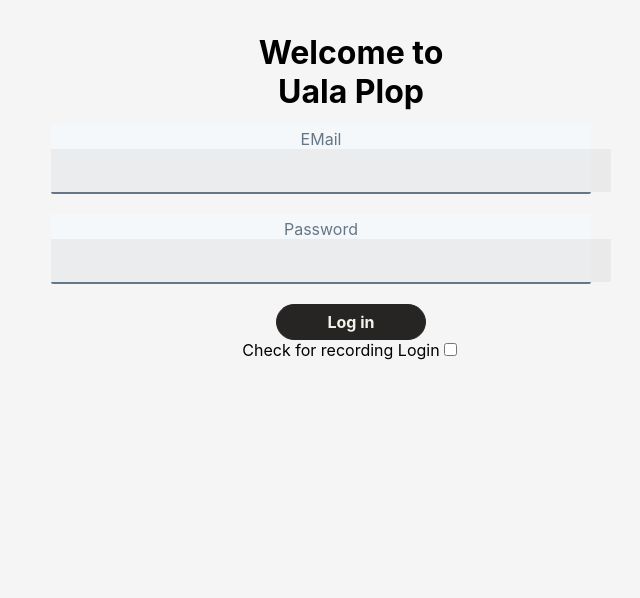
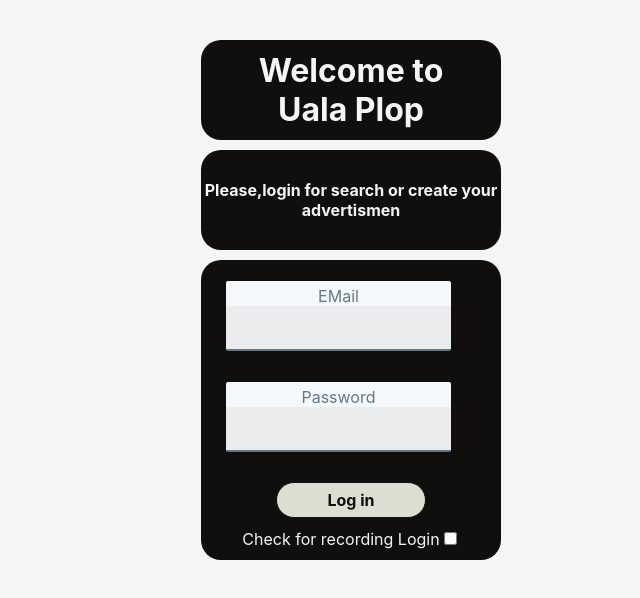
Before and after one commit to JosSid/uala_plop_redux, a React (Create React App) app in the folder uala-plop/: page /login in a window 1280 px wide. Shown: the top 598 px of the page, without its empty margins (289-929 px from the left). Built offline with nearby package versions, Linux system fonts and the light colour scheme.

Commit message:
estilos listos a falta de cambiarlos a modules

```diff
--- a/uala-plop/src/components/ads/AdsPage.js
+++ b/uala-plop/src/components/ads/AdsPage.js
@@ -76,6 +76,10 @@ const AdsPage = () => {
   const goToCreate = () => navigate('/ads/new');
   const notConfirm = () => {
     setConfirm(false);
+    storage.remove('name');
+    storage.remove('sale');
+    storage.remove('tags');
+    storage.remove('range');
     navigate('/');
   };
 
--- a/uala-plop/src/components/auth/LoginPage.css
+++ b/uala-plop/src/components/auth/LoginPage.css
@@ -2,50 +2,40 @@
     margin-left: auto;
     margin-right: auto;
     margin-top: 40px;
-    max-width: 600px;
+    max-width: 300px;
     padding: 0 15px;
     width: 100%;
   }
 
-  .loginPage-title {
+  .loginPage__title {
+    margin: auto;
     align-items: center;
     display: flex;
-    height: 64px;
+    height: 100px;
     justify-content: center;
     margin-bottom: 10px;
+    background-color: rgb(17, 14, 14);
+    color: whitesmoke;
+    border-radius: 20px;
   }
 
-  .loginPage-error {
-    background-color: rgb(224, 36, 94, 0.1);
-    border: 1px solid rgba(224, 36, 94, 0.2);
-    border-radius: 5px;
-    color: rgb(224, 36, 94);
-    margin-top: 20px;
-    padding: 10px 15px;
-  }/*Si funciona bien el componente error borrar de aqyui*/
-
-  .loginForm-field {
-    padding: 10px 0;
+  .loginPage__form{
+    display: flex;
+    flex-direction: column;
+    align-items: center;
+    justify-content: space-evenly;
+    background-color: rgb(17, 14, 14);
+    border-radius: 20px;
+    height: 300px;
   }
 
-  .loginForm-submit {
+
+  .loginForm__field {
+    padding: 10px 0;
+    width: 250px;
+  }
+
+  .loginForm__submit {
     margin-top: 10px;
     width: 100%;
   }
-
-.button__wrapper {
-    display: block;
-    margin: 30px auto;
-    border: solid 2px black;
-    border-radius: 10px;
-    background: blue;
-    height: 60px;
-    width: 60px;
-    color: rgb(17, 14, 14);
-    cursor: pointer;
-
-   }
-
-   .button__wrapper:disabled {
-    background: red;
-   }
--- a/uala-plop/src/components/auth/LoginPage.js
+++ b/uala-plop/src/components/auth/LoginPage.js
@@ -40,16 +40,19 @@ const LoginPage = () => {
 
   return (
     <div className='loginPage'>
-      <h1 className='loginPage-title'>
+      <h1 className='loginPage__title'>
         {'Welcome to'} <br />
         {`${titleApp}`}
       </h1>
-      <form onSubmit={handleSubmit}>
+      <h4 className='loginPage__title'>
+        Please,login for search or create your advertismen
+      </h4>
+      <form className='loginPage__form' onSubmit={handleSubmit}>
         <FormField
           type='text'
           name='username'
           label='eMail'
-          className='loginForm-field'
+          className='loginForm__field'
           onChange={handleChangeEMail}
           value={email}
         />
@@ -58,15 +61,14 @@ const LoginPage = () => {
           type='password'
           name='password'
           label='password'
-          className='loginForm-field'
+          className='loginForm__field'
           onChange={handleChangePassword}
           value={password}
         />
 
         <Button
           type='submit'
-          variant='primary'
-          className='loginForm-submit'
+          className='loginForm__submit'
           disabled={!isEnabledButton()}
         >
           Log in
--- a/uala-plop/src/components/common/CheckBox.js
+++ b/uala-plop/src/components/common/CheckBox.js
@@ -1,7 +1,7 @@
 const CheckBox = ({ name, label, onChange, ...props }) => {
   return (
     <div>
-      <label htmlFor={name}>{label}</label>
+      <label style={{color: 'whitesmoke'}} htmlFor={name}>{label}</label>
       <input name={name} type='checkbox' onChange={onChange} />
     </div>
   );
--- a/uala-plop/src/components/common/confirm_element/Confirm.css
+++ b/uala-plop/src/components/common/confirm_element/Confirm.css
@@ -8,6 +8,8 @@
     justify-content: space-around;
     max-width: 300px;
     margin:auto;
+    border-radius: 20px;
+    margin-top: 10px;
 }
 
 .confirm__button__container{
--- a/uala-plop/src/components/common/filter_ads/FilterAds.css
+++ b/uala-plop/src/components/common/filter_ads/FilterAds.css
@@ -2,7 +2,7 @@
     top: 110px;
     position: sticky;
     color:whitesmoke;
-    width: 300px;
+    width: 310px;
     margin:auto;
 }
 
@@ -10,6 +10,8 @@
     cursor: pointer;
     background-color: rgb(17,14,14);
     transition: background-color 0.5s;
+    border-top-left-radius: 10px;
+    border-top-right-radius: 10px;
 }
 
 
@@ -24,4 +26,6 @@
     flex-direction: column;
     align-items: center;
     gap:25px;
+    border-bottom-left-radius: 10px;
+    border-bottom-right-radius: 10px;
 }
```
